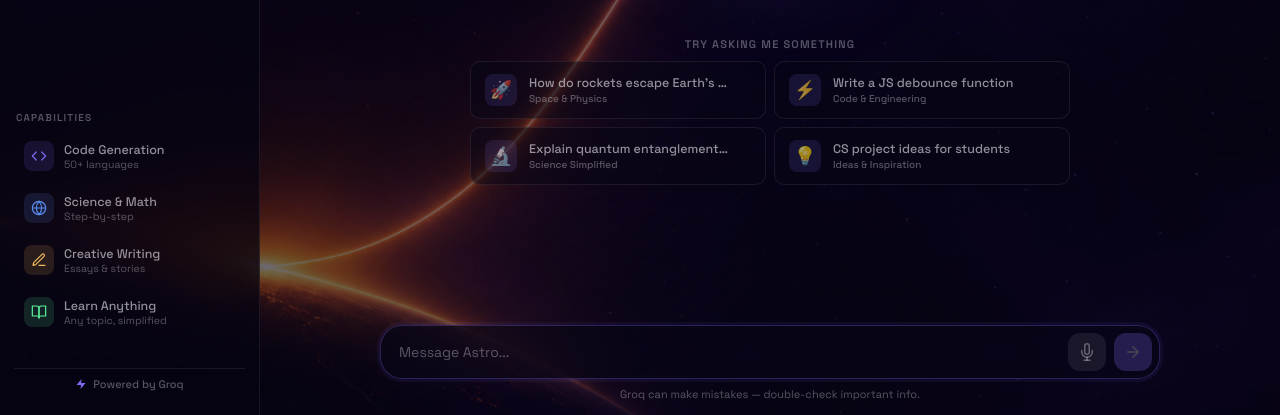
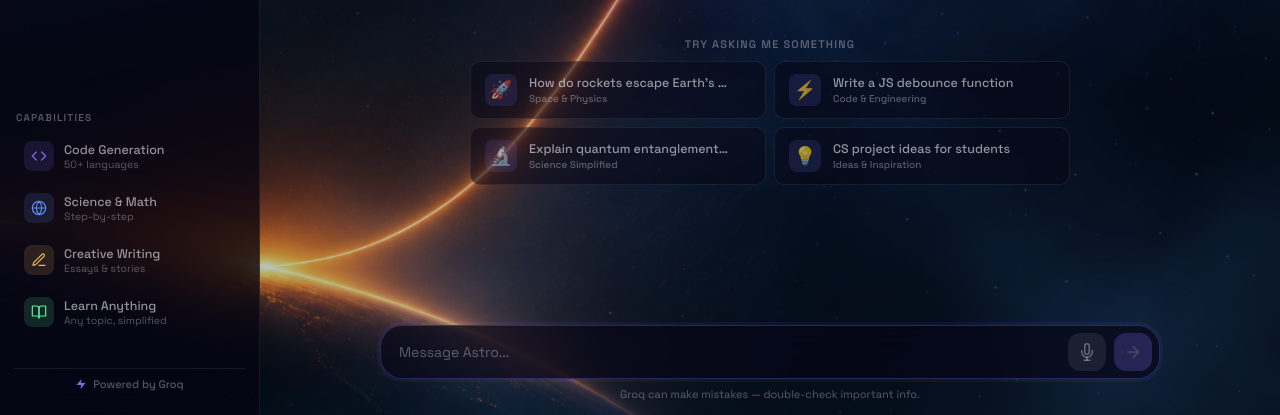
Before and after one commit to nirupam-dev/Chatbot, a website: page index.html in a window 1280 px wide. Shown: the part 385-800 px from the top of the page. Drawn offline with nearby package versions, Linux system fonts and the light colour scheme; animation ran at ten frames a second.

Commit message:
ui upgrade

```diff
--- a/index.html
+++ b/index.html
@@ -207,12 +207,12 @@
       gyroControls: false,
       minHeight: 200.00,
       minWidth: 200.00,
-      highlightColor: 0x1a0a3e,
-      midtoneColor: 0x0e0624,
-      lowlightColor: 0x060216,
-      baseColor: 0x08041a,
-      blurFactor: 0.5,
-      speed: 1.2,
+      highlightColor: 0x4a90d9,
+      midtoneColor: 0x1a5296,
+      lowlightColor: 0x0d3868,
+      baseColor: 0x061a33,
+      blurFactor: 0.6,
+      speed: 1.5,
       zoom: 1.2
     });
   </script>
--- a/style.css
+++ b/style.css
@@ -20,7 +20,7 @@ html, body { height: 100%; overflow: hidden; font-family: var(--sg); color: var(
 /* ── Background (hero image + Vanta fog overlay) */
 #bg-layers { position: fixed; inset: 0; z-index: 0; }
 #bg-image { position: absolute; inset: 0; width: 100%; height: 100%; object-fit: cover; display: block; z-index: 0; }
-#vanta-bg { position: absolute; inset: 0; z-index: 1; opacity: 0.6; }
+#vanta-bg { position: absolute; inset: 0; z-index: 1; opacity: 0.3; }
 
 /* ── Layout ──────────────────────────────────── */
 #app-layout { position: relative; z-index: 5; display: flex; height: 100vh; width: 100%; }
```
